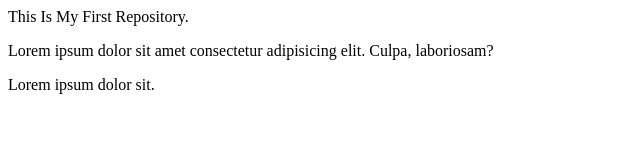
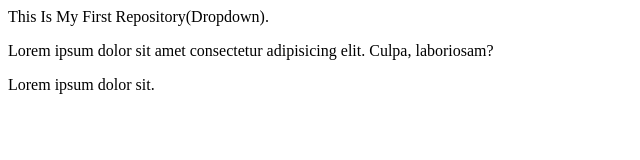
Before and after one commit to Rishima7/GitDemo, a plain HTML site: page index.html in a window 1280 px wide. Shown: the whole page, without its empty margins (0-640 px from the left). Drawn offline with Linux system fonts and the light colour scheme.

```diff
--- a/index.html
+++ b/index.html
@@ -1,3 +1,3 @@
-<p>This Is My First Repository.</p>
+<p>This Is My First Repository(Dropdown).</p>
 <p>Lorem ipsum dolor sit amet consectetur adipisicing elit. Culpa, laboriosam?</p>
 <p>Lorem ipsum dolor sit.</p>
```
